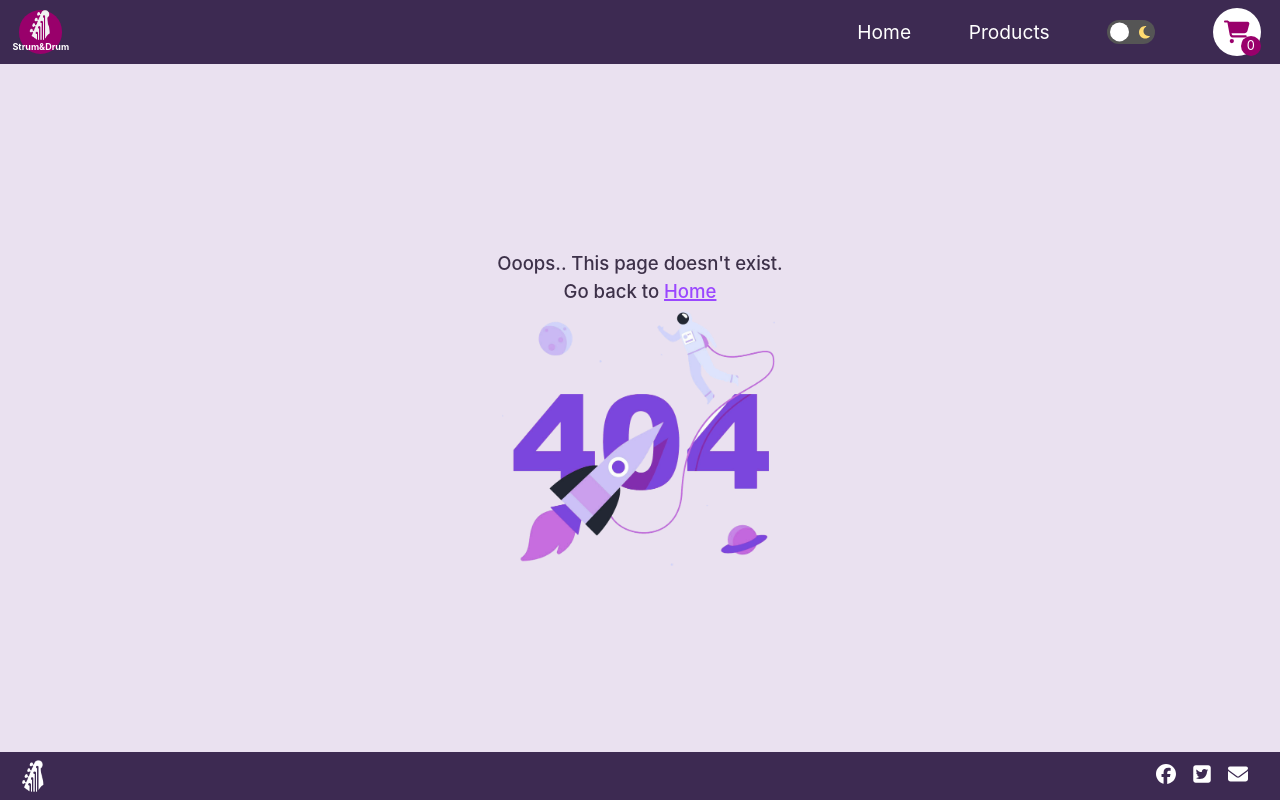
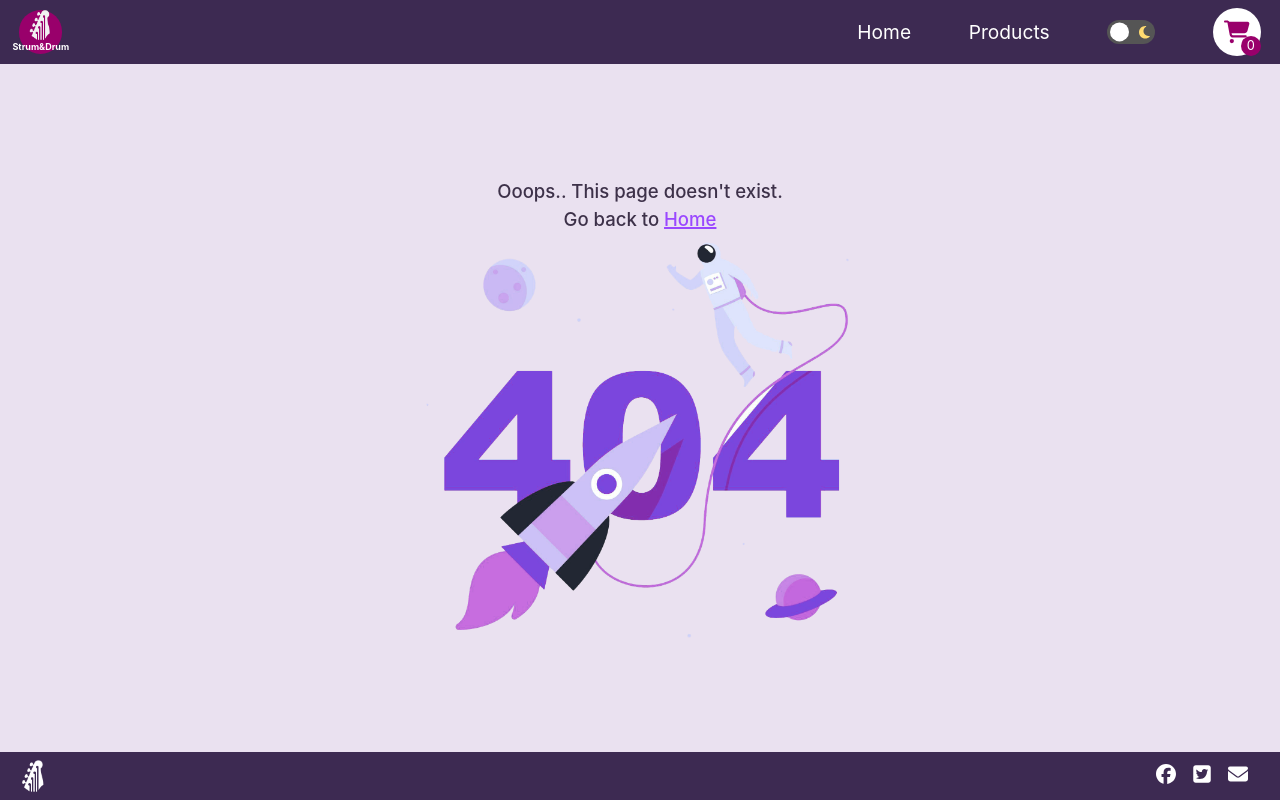
Before and after one commit to leffin23/StrumNDrum, a React (Vite) app: page /gmail in a window 1280 px wide. Built offline with nearby package versions, Linux system fonts and the light colour scheme.

Commit message:
Updating some styles

```diff
--- a/src/index.css
+++ b/src/index.css
@@ -147,7 +147,7 @@ body{
   width: 100%;
   max-width: 600px;
   height: auto;
-  max-height: 40%;
+  max-height: 80%;
   object-fit: cover;
   overflow: hidden;
 }
```
